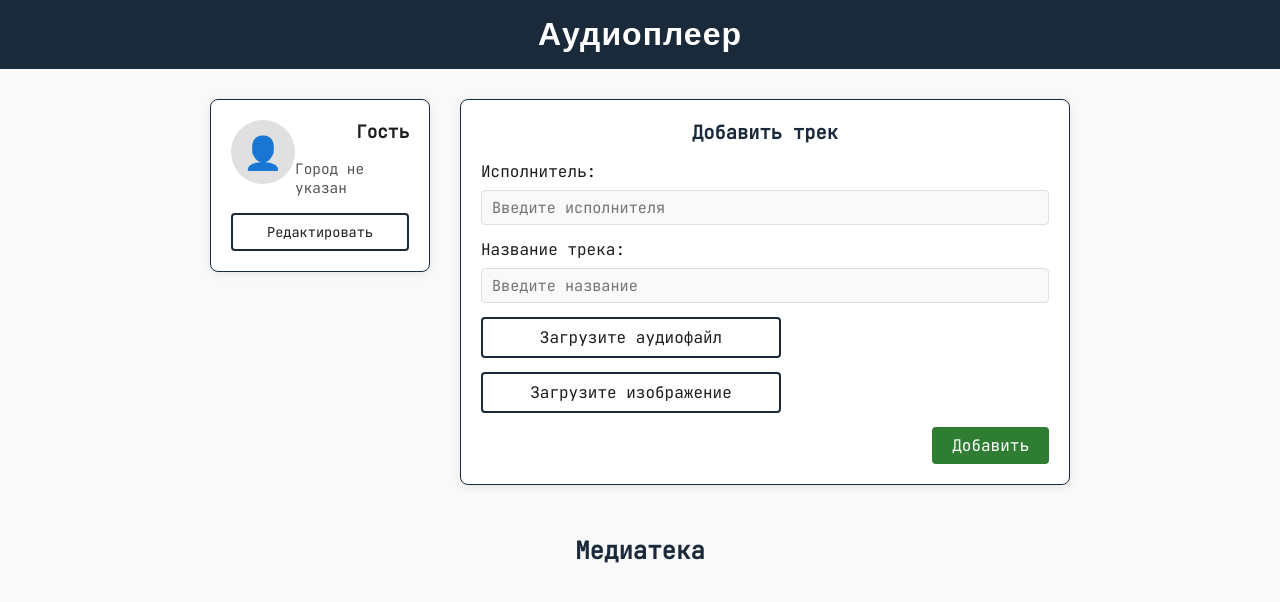
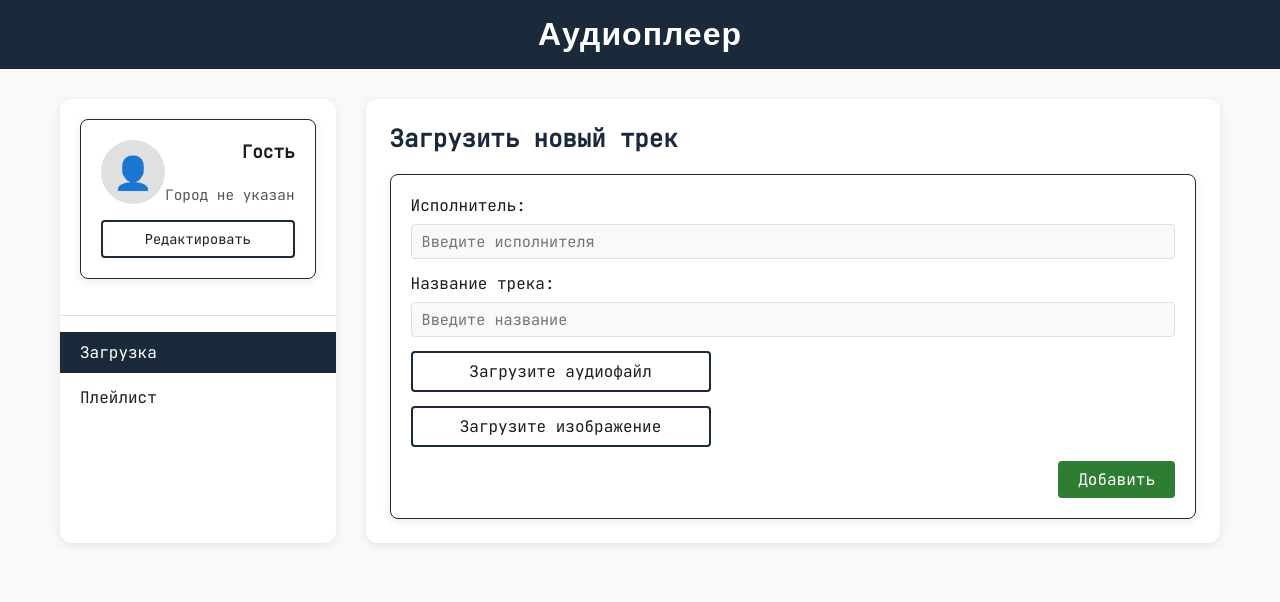
Before and after one commit to nikitaloginove/audio-app, a React (Vite) app: page / in a window 1280 px wide. Shown: the top 602 px of the page. Built offline with nearby package versions, Linux system fonts and the light colour scheme; a web font is replaced by a local one.

Commit message:
Feat sidebar with SPA pages

```diff
--- a/src/App.jsx
+++ b/src/App.jsx
@@ -1,8 +1,8 @@
 import { useState, useEffect } from 'react';
-import { AddTrackForm } from './features/add-track/AddTrackForm';
-import { TrackCard } from './entities/track/ui/TrackCard';
 import { Header } from './widgets/header/ui/Header';
-import { Profile } from './widgets/profile/ui/Profile';
+import { Sidebar } from './widgets/sidebar/Sidebar';
+import { UploadPage } from './pages/upload-page/UploadPage';
+import { PlaylistPage } from './pages/playlist-page/PlaylistPage';
 import styles from './App.module.css';
 
 const STORAGE_KEY = 'tracks';
@@ -23,6 +23,8 @@ function App() {
     }
     return [];
   });
+
+  const [currentPage, setCurrentPage] = useState('upload');
 
   useEffect(() => {
     localStorage.setItem(STORAGE_KEY, JSON.stringify(tracks));
@@ -46,23 +48,14 @@ function App() {
   return (
       <>
         <Header />
-        <div className={styles['app']}>
-          <div className={styles['app__layout']}>
-            <aside className={styles['app__sidebar']}>
-              <Profile />
-            </aside>
-            <main className={styles['app__main']}>
-              <AddTrackForm onAddTrack={handleAddTrack} />
-            </main>
-          </div>
-          <section>
-            <h2 className={styles['app__section-title']}>Медиатека</h2>
-            <div className={styles['track-list']}>
-              {tracks.map((track) => (
-                  <TrackCard key={track.id} track={track} onRemove={handleRemoveTrack} />
-              ))}
-            </div>
-          </section>
+        <div className={styles['layout']}>
+          <Sidebar currentPage={currentPage} onPageChange={setCurrentPage} />
+          <main className={styles['main']}>
+            {currentPage === 'upload' && <UploadPage onAddTrack={handleAddTrack} />}
+            {currentPage === 'playlist' && (
+                <PlaylistPage tracks={tracks} onRemoveTrack={handleRemoveTrack} />
+            )}
+          </main>
         </div>
       </>
   );
--- a/src/App.module.css
+++ b/src/App.module.css
@@ -1,42 +1,27 @@
-.app {
-    max-width: 900px;
+.layout {
+    flex: 1;
+    max-width: 1200px;
     margin: 0 auto;
     padding: 0 20px 20px;
+    display: flex;
+    gap: 30px;
+    align-items: stretch;
 }
 
-.app__layout {
-    display: flex;
-    gap: 30px;
-    margin-bottom: 30px;
+.main {
+    flex: 1;
+    background-color: var(--color-white);
+    border-radius: 12px;
+    box-shadow: 0 2px 8px var(--color-shadow);
+    padding: 24px;
 }
 
-.app__sidebar {
-    flex: 0 0 220px;
-}
-
-.app__main {
-    flex: 1;
-}
-
-.app__section-title {
-    margin-top: 20px;
-    color: var(--color-dark-blue);
-    padding-bottom: 8px;
-    text-align: center;
-}
-
-.track-list {
-    display: grid;
-    grid-template-columns: repeat(auto-fill, minmax(200px, 1fr));
-    gap: 20px;
-    margin-top: 20px;
-}
-
-@media (max-width: 700px) {
-    .app__layout {
+@media (max-width: 768px) {
+    .layout {
         flex-direction: column;
+        gap: 20px;
     }
-    .app__sidebar {
-        flex: 1;
+    .main {
+        padding: 16px;
     }
 }
--- a/src/features/add-track/AddTrackForm.jsx
+++ b/src/features/add-track/AddTrackForm.jsx
@@ -57,7 +57,6 @@ export const AddTrackForm = ({ onAddTrack }) => {
 
   return (
       <div className={styles['add-track-form']}>
-        <h3 className={styles['add-track-form__title']}>Добавить трек</h3>
         <form onSubmit={handleSubmit}>
 
           <div className={styles['add-track-form__field']}>
--- a/src/features/add-track/AddTrackForm.module.css
+++ b/src/features/add-track/AddTrackForm.module.css
@@ -3,15 +3,7 @@
     border: 1px solid var(--color-dark-blue);
     border-radius: 8px;
     padding: 20px;
-    margin-bottom: 20px;
     box-shadow: 0 2px 8px var(--color-shadow);
-}
-
-.add-track-form__title {
-    color: var(--color-dark-blue);
-    margin-top: 0;
-    margin-bottom: 16px;
-    text-align: center;
 }
 
 .add-track-form__field {
--- a/src/index.css
+++ b/src/index.css
@@ -38,3 +38,9 @@ body, input, button, textarea, select {
     background-color: var(--color-bg);
     color: var(--color-text-primary);
 }
+
+html, body, #root {
+    height: 100%;
+    margin: 0;
+    padding: 0;
+}
--- /dev/null
+++ b/src/pages/playlist-page/PlaylistPage.jsx
@@ -0,0 +1,17 @@
+import { TrackCard } from '../../entities/track/ui/TrackCard';
+import styles from './PlaylistPage.module.css';
+
+export const PlaylistPage = ({ tracks, onRemoveTrack }) => {
+  return (
+      <div className={styles['playlist-page']}>
+        <h2 className={styles['playlist-page__title']}>
+          Медиатека
+        </h2>
+        <div className={styles['playlist-page__grid']}>
+          {tracks.map((track) => (
+              <TrackCard key={track.id} track={track} onRemove={onRemoveTrack} />
+          ))}
+        </div>
+      </div>
+  );
+};
--- /dev/null
+++ b/src/pages/playlist-page/PlaylistPage.module.css
@@ -0,0 +1,13 @@
+.playlist-page__title {
+    margin-top: 0;
+    color: var(--color-dark-blue);
+    padding-bottom: 8px;
+    border-bottom: 2px solid var(--color-dark-blue);
+    margin-bottom: 20px;
+}
+
+.playlist-page__grid {
+    display: grid;
+    grid-template-columns: repeat(auto-fill, minmax(200px, 1fr));
+    gap: 20px;
+}
--- /dev/null
+++ b/src/pages/upload-page/UploadPage.jsx
@@ -0,0 +1,11 @@
+import { AddTrackForm } from '../../features/add-track/AddTrackForm';
+import styles from './UploadPage.module.css';
+
+export const UploadPage = ({ onAddTrack }) => {
+  return (
+      <div className={styles['upload-page']}>
+        <h2 className={styles['upload-page__title']}>Загрузить новый трек</h2>
+        <AddTrackForm onAddTrack={onAddTrack} />
+      </div>
+  );
+};
--- /dev/null
+++ b/src/pages/upload-page/UploadPage.module.css
@@ -0,0 +1,5 @@
+.upload-page__title {
+    margin-top: 0;
+    color: var(--color-dark-blue);
+    margin-bottom: 20px;
+}
--- /dev/null
+++ b/src/widgets/sidebar/Sidebar.jsx
@@ -0,0 +1,32 @@
+import { Profile } from '../profile/ui/Profile';
+import styles from './Sidebar.module.css';
+
+export const Sidebar = ({ currentPage, onPageChange }) => {
+  return (
+      <aside className={styles['sidebar']}>
+        <div className={styles['sidebar__profile']}>
+          <Profile />
+        </div>
+        <nav className={styles['sidebar__nav']}>
+          <ul className={styles['sidebar__menu']}>
+            <li>
+              <button
+                  className={`${styles['sidebar__menu-item']} ${currentPage === 'upload' ? styles['sidebar__menu-item--active'] : ''}`}
+                  onClick={() => onPageChange('upload')}
+              >
+                Загрузка
+              </button>
+            </li>
+            <li>
+              <button
+                  className={`${styles['sidebar__menu-item']} ${currentPage === 'playlist' ? styles['sidebar__menu-item--active'] : ''}`}
+                  onClick={() => onPageChange('playlist')}
+              >
+                Плейлист
+              </button>
+            </li>
+          </ul>
+        </nav>
+      </aside>
+  );
+};
--- /dev/null
+++ b/src/widgets/sidebar/Sidebar.module.css
@@ -0,0 +1,60 @@
+.sidebar {
+    background-color: var(--color-white);
+    border-radius: 12px;
+    box-shadow: 0 2px 8px var(--color-shadow);
+    padding: 20px 0;
+    min-height: 400px;
+    display: flex;
+    flex-direction: column;
+}
+
+.sidebar__profile {
+    padding: 0 20px 16px;
+    border-bottom: 1px solid var(--color-gray-light);
+    margin-bottom: 16px;
+}
+
+.sidebar__nav {
+    flex: 1;
+}
+
+.sidebar__menu {
+    list-style: none;
+    padding: 0;
+    margin: 0;
+}
+
+.sidebar__menu li {
+    margin-bottom: 4px;
+}
+
+.sidebar__menu-item {
+    display: block;
+    width: 100%;
+    padding: 10px 20px;
+    background: none;
+    border: none;
+    text-align: left;
+    font-family: var(--font-primary);
+    font-size: 1rem;
+    color: var(--color-text-primary);
+    cursor: pointer;
+    transition: background-color 0.2s, color 0.2s;
+    border-radius: 0;
+}
+
+.sidebar__menu-item:hover {
+    background-color: var(--color-bg);
+    color: var(--color-dark-blue);
+}
+
+.sidebar__menu-item--active {
+    background-color: var(--color-dark-blue);
+    color: var(--color-white);
+    font-weight: 500;
+}
+
+.sidebar__menu-item--active:hover {
+    background-color: var(--color-dark-blue);
+    color: var(--color-white);
+}
```
